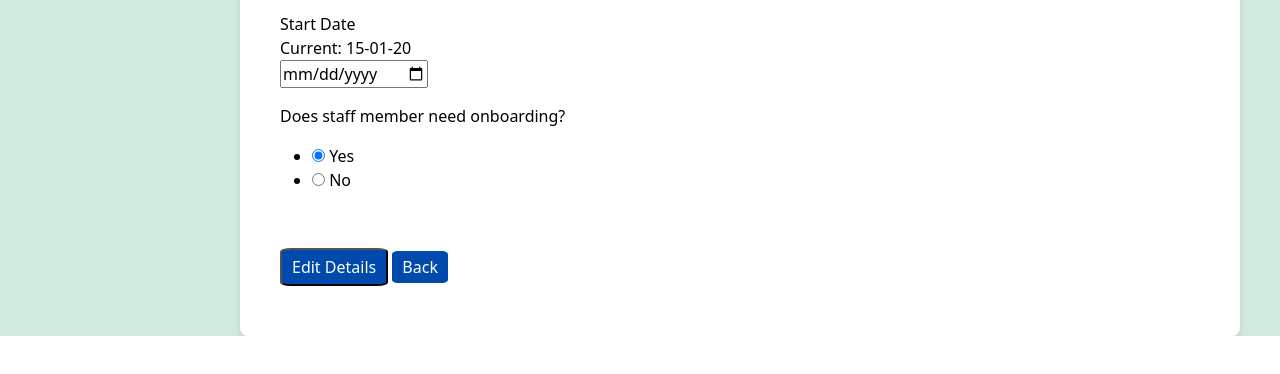
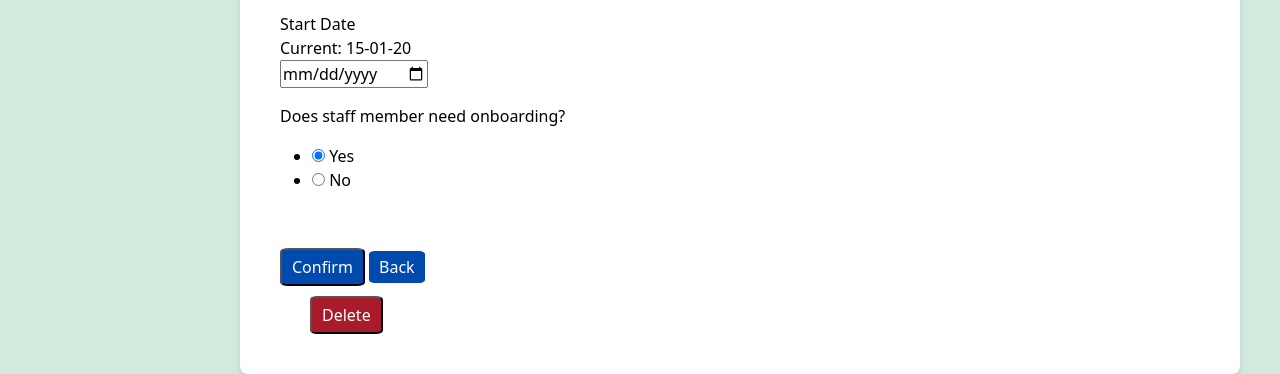
Before and after one commit to Alanna-Mc/vision-hub, a Flask app: page /admin/edit_user/1 in a window 1280 px wide. Shown: the part 834-1208 px from the top of the page. Before the commit the page ends 1170 px from the top, so only its background shows below. Run offline with Flask 3, Linux system fonts and the light colour scheme; a user stored in the database is signed in; tables that the repository leaves empty hold one stand-in row (values such as "Sample post"); grey boxes marked "Sample" are stand-in pictures; some libraries are stand-ins or nearby versions.

Commit message:
Added delete user functionality

```diff
--- a/app/admin/forms.py
+++ b/app/admin/forms.py
@@ -46,7 +46,7 @@ class EditUserForm(FlaskForm):
     department = SelectField('Department', coerce=int, validators=[DataRequired()])
     job_title = StringField('Position', validators=[DataRequired()])
     dateStarted = DateField('Start Date', format='%d-%m-%y', validators=[Optional()])
-    submit = SubmitField('Edit Details')
+    submit = SubmitField('Confirm')
 
 
 class OptionForm(FlaskForm):
--- a/app/admin/routes.py
+++ b/app/admin/routes.py
@@ -142,6 +142,24 @@ def edit_user(user_id):
     return render_template('admin/editUser.html', title='Edit User', form=form, user=user)
 
 
+@app.route('/admin/delete_user/<int:user_id>', methods=['POST'])
+@login_required
+def delete_user(user_id):
+    if current_user.role.role_name != 'admin':
+        return redirect(url_for('logout'))
+
+    user = User.query.get_or_404(user_id)
+
+    if user.id == current_user.id:
+        flash("You cannot delete your own account.", "warning")
+        return redirect(url_for('manage_users'))
+
+    db.session.delete(user)
+    db.session.commit()
+    flash(f"User {user.first_name} {user.surname} has been deleted.", "success")
+    return redirect(url_for('manage_users'))
+
+
 @app.route('/admin/create_training_module', methods=['GET', 'POST'])
 @login_required
 def create_training_module():
--- a/app/static/css/stylesheet.css
+++ b/app/static/css/stylesheet.css
@@ -256,10 +256,21 @@ body {
     display: inline-block;
     margin-bottom: 10px;
     margin-top: 0px;
+
 }
 
 .btn-view-details {
     color: #333;
+}
+
+
+.warning-button {
+    background-color: #a91b2b;
+    color: white;
+    padding: 5px 10px;
+    border-radius: 10%;
+    text-decoration: none;
+    margin-left: 30px;
 }
 
 /* ----------------------------------- Login Page Styling ------------------------------------- */
@@ -306,7 +317,6 @@ body.login-page {
 .login-details-bottom {
     background-color: #ffffff;
     z-index: 1;
-
 }
 
 .wave {
--- a/app/templates/admin/editUser.html
+++ b/app/templates/admin/editUser.html
@@ -112,5 +112,10 @@
             <a href="{{ url_for('manage_users') }}" class="dark-blue-button">Back</a>
         </div>
     </form>
+    <form action="{{ url_for('delete_user', user_id=user.id) }}"
+          method="post"
+          onsubmit="return confirm('Confirm delete');">
+          <button type="submit" class="warning-button">Delete</button>
+    </form>
 </div>
 {% endblock %}
```
Also changed, not shown: app.db.
